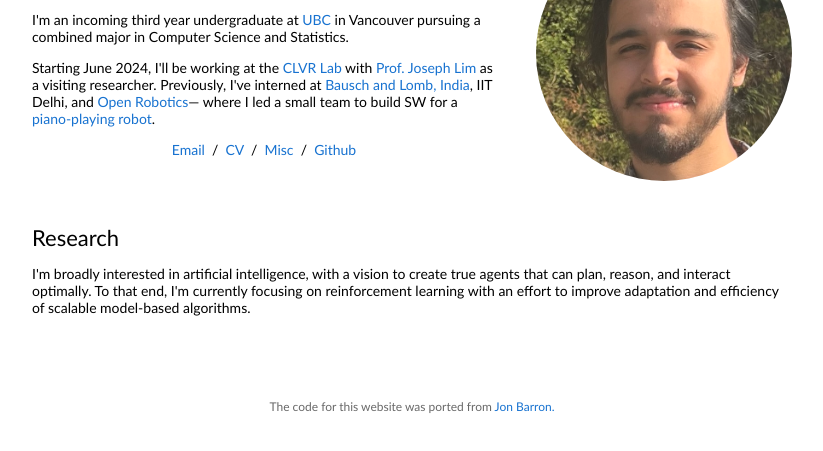
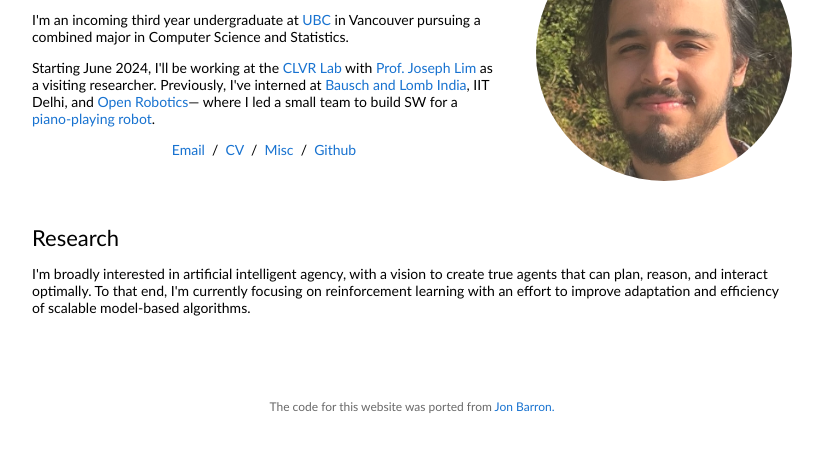
Before and after one commit to sheeerio/old-sheeerio.github.io, a plain HTML site: page index.html in a window 1280 px wide. Shown: the part 103-554 px from the top of the page, without its empty margins (228-1051 px from the left). Drawn offline with Linux system fonts and the light colour scheme.

Commit message:
fixed typo

```diff
--- a/index.html
+++ b/index.html
@@ -27,7 +27,7 @@
                 <p>
                   Starting June 2024, I'll be working at the <a href="https://clvrai.com">CLVR Lab</a> with
                   <a href="https://clvrai.com/web_lim/">Prof. Joseph Lim</a> as a visiting researcher. Previously, I've interned at
-                  <a href="https://www.bauschandlomb.in">Bausch and Lomb, India</a>, IIT Delhi, and <a href="https://openrobotics.ca">Open Robotics</a>—
+                  <a href="https://www.bauschandlomb.in">Bausch and Lomb India</a>, IIT Delhi, and <a href="https://openrobotics.ca">Open Robotics</a>—
                   where I led a small team to build SW for a <a href="https://openrobotics.ca/Pianobot">piano-playing robot</a>.
                 </p>
                 <p style="text-align:center">
@@ -47,7 +47,7 @@
               <td style="padding:20px;width:100%;vertical-align:middle">
                 <h2>Research</h2>
                 <p>
-                  I'm broadly interested in artificial intelligence, with a vision to create true agents that can plan, reason, and interact optimally.
+                  I'm broadly interested in artificial intelligent agency, with a vision to create true agents that can plan, reason, and interact optimally.
                   To that end, I'm currently focusing on reinforcement learning with an effort to improve adaptation and efficiency of scalable model-based algorithms.</span>
                 </p>
               </td>
```
